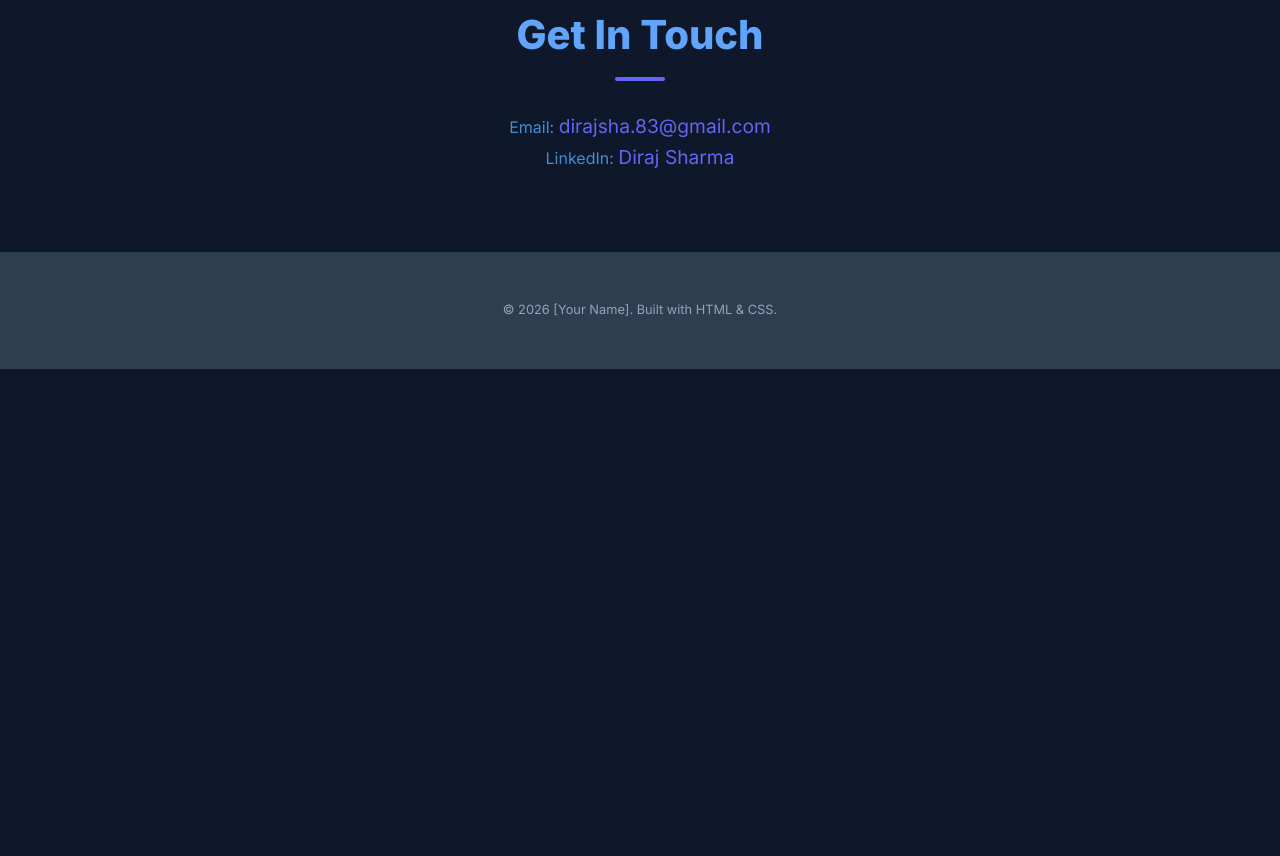
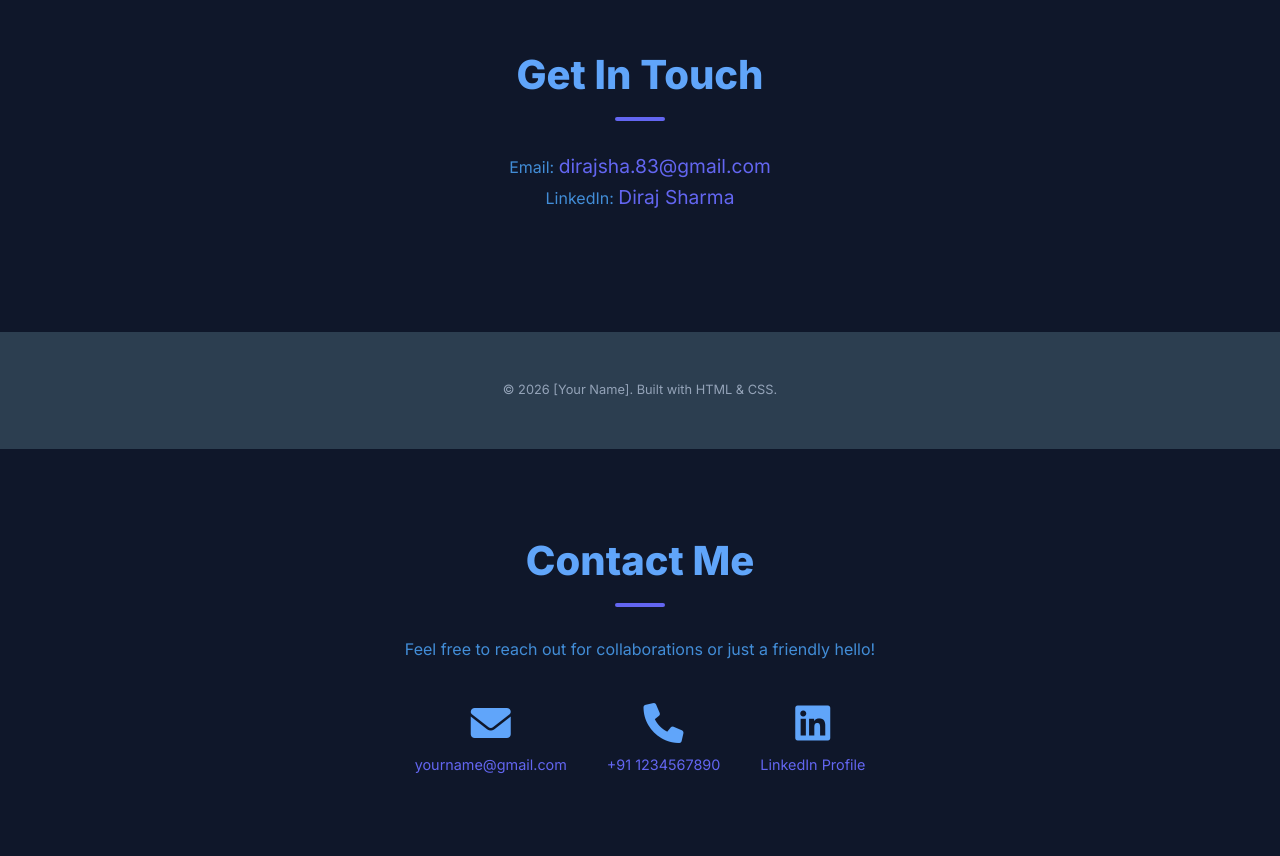
Before and after one commit to dirajsha83-svg/myportfolio., a plain HTML site: page index.html in a window 1280 px wide. Shown: the part 1740-2596 px from the top of the page. Before the commit the page ends 2109 px from the top, so only its background shows below. Drawn offline with Linux system fonts and the light colour scheme.

Commit message:
update new contact icon

```diff
--- a/index.html
+++ b/index.html
@@ -16,6 +16,7 @@
         footer { text-align: center; padding: 20px; background: #2c3e50; color: white; margin-top: 40px; }
     </style>
     <link rel="stylesheet" href="style.css">
+    <link rel="stylesheet" href="https://cdnjs.cloudflare.com/ajax/libs/font-awesome/6.0.0/css/all.min.css">
 </head>
 <body>
 
@@ -83,5 +84,26 @@
     <footer>
         <p>&copy; 2026 [Your Name]. Built with HTML & CSS.</p>
     </footer>
+    <div class="container" id="contact">
+    <h2>Contact Me</h2>
+    <p>Feel free to reach out for collaborations or just a friendly hello!</p>
+
+    <div class="contact-wrapper">
+        <a href="mailto:yourname@gmail.com" class="contact-item">
+            <i class="fas fa-envelope"></i>
+            <span>yourname@gmail.com</span>
+        </a>
+
+        <a href="tel:+911234567890" class="contact-item">
+            <i class="fas fa-phone"></i>
+            <span>+91 1234567890</span>
+        </a>
+
+        <a href="https://www.linkedin.com/in/yourprofile" target="_blank" class="contact-item">
+            <i class="fab fa-linkedin"></i>
+            <span>LinkedIn Profile</span>
+        </a>
+    </div>
+</div>
 </body>
 </html>
--- a/style.css
+++ b/style.css
@@ -270,3 +270,46 @@
     color: #94a3b8; /* Muted slate for the subtext */
     font-size: 1.2rem;
 }
+#contact {
+    padding: 80px 10%;
+    text-align: center;
+}
+
+.contact-wrapper {
+    display: flex;
+    justify-content: center;
+    gap: 40px;
+    margin-top: 40px;
+    flex-wrap: wrap; /* Makes it stack on mobile */
+}
+
+.contact-item {
+    text-decoration: none;
+    color: #94a3b8; /* Muted slate */
+    display: flex;
+    flex-direction: column;
+    align-items: center;
+    transition: all 0.3s ease;
+}
+
+.contact-item i {
+    font-size: 2.5rem; /* Large icons */
+    margin-bottom: 10px;
+    color: #60a5fa; /* Theme blue */
+}
+
+/* Hover Effects */
+.contact-item:hover {
+    color: #ffffff;
+    transform: translateY(-5px);
+}
+
+.contact-item:hover i {
+    color: #ffffff;
+    text-shadow: 0 0 15px rgba(96, 165, 250, 0.8);
+}
+
+.contact-item span {
+    font-size: 0.9rem;
+    font-weight: 500;
+}
```
